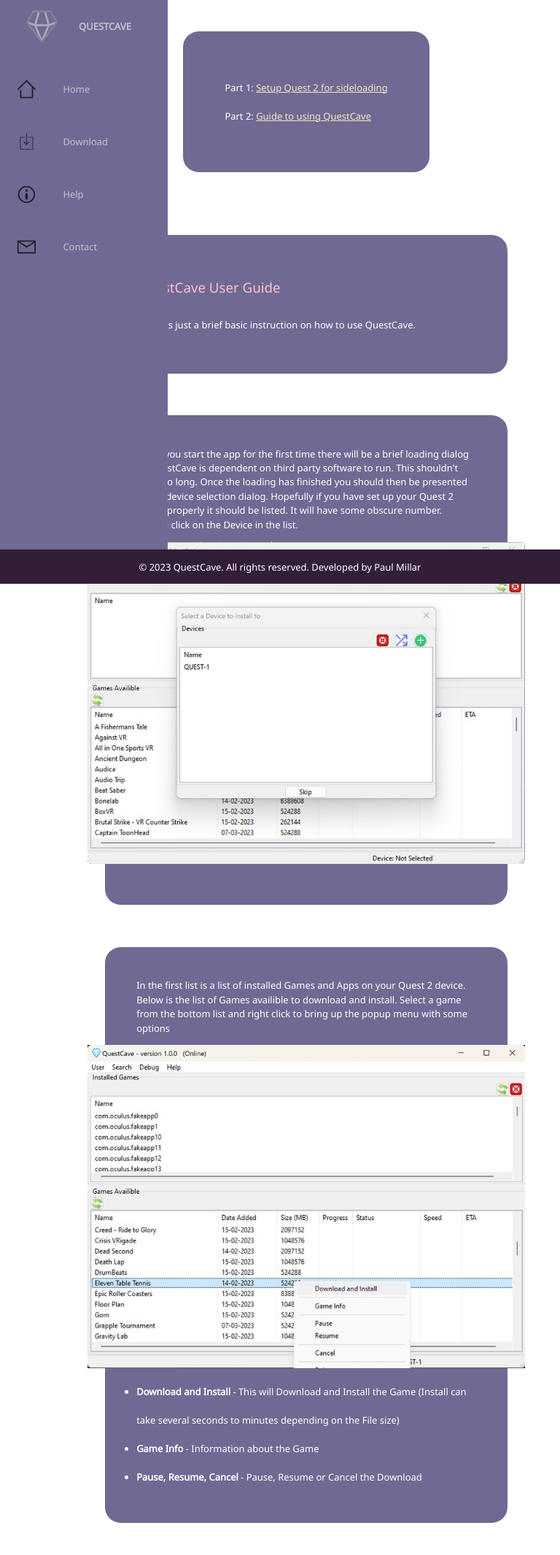
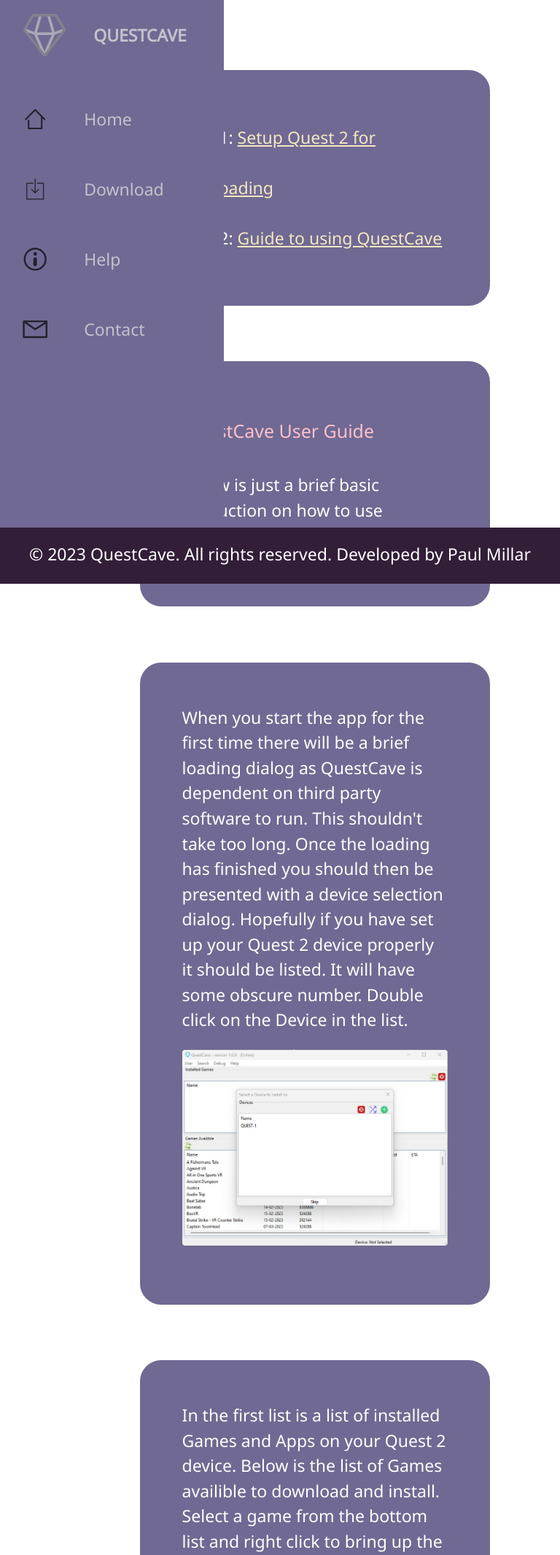
Before and after one commit to xxchaosxx210/quest_vr_auto_server, a FastAPI app: page /help/quest-cave-guide in a window 768 px wide. Shown: the top 2131 px of the page at 73% size. Run offline with FastAPI, Linux system fonts and the light colour scheme.

Commit message:
trying to fix the mobile help pages

```diff
--- a/static/css/style.css
+++ b/static/css/style.css
@@ -18,6 +18,7 @@
     padding: 0;
     margin: 0;
     font-family: 'Noto Sans', sans-serif;
+    font-size: 1.2rem;
 }
 
 body {
@@ -161,11 +162,6 @@
 
 /* Help Pages */
 
-.help-container {
-    display: flex;
-    justify-content: center;
-}
-
 .help-container h1 {
     margin-bottom: 1.5em;
 }
@@ -173,11 +169,6 @@
 .help-contents-ul {
     list-style: none;
     line-height: 3;
-}
-
-.help-contents-ul li {
-    text-align: left;
-    white-space: nowrap;
 }
 
 .help-contents-ul li a {
@@ -200,7 +191,7 @@
 }
 
 .help-image-holder img {
-    max-height: 100%;
+    max-width: 100%;
     object-fit: contain;
 }
 
@@ -249,8 +240,10 @@
 /* Mobile */
 @media only screen and (max-device-width:768px) {
 
-    * {
-        font-size: 1.5rem;
+    *,
+    *::before,
+    *::after {
+        font-size: 1.2rem;
     }
 
     h1 {
@@ -275,7 +268,7 @@
     .navbar {
         bottom: 0;
         width: 100vw;
-        height: 5rem;
+        height: 6rem;
         overflow: hidden;
     }
 
@@ -305,7 +298,6 @@
     .help-box {
         margin-left: 0.5rem;
         margin-right: 0.5rem;
-        padding: 3em;
         margin: 1.5rem;
     }
 
@@ -313,16 +305,8 @@
         margin-bottom: 7rem;
     }
 
-    .help-steps-list li{
+    .help-steps-list li {
         line-height: 2;
-    }
-
-    .help-image-holder img {
-        max-width: 768px;
-    }
-
-    .help-contents-ul li {
-        line-height: 3;
     }
 
     /*   Misc Elements   */
@@ -345,10 +329,6 @@
 
 /* Desktop */
 @media only screen and (min-device-width: 768px) {
-
-    * {
-        font-size: 0.9rem;
-    }
 
     p {
         line-height: 1.5;
--- a/templates/help-nav.html
+++ b/templates/help-nav.html
@@ -1,8 +1,6 @@
-<div class="help-container">
-    <div class="table-contents content-box large-spacing">
-        <ul class="help-contents-ul">
-            <li>Part 1: <a class="help-link" href="/help/quest-setup">Setup Quest 2 for sideloading</a></li>
-            <li>Part 2: <a class="help-link" href="/help/quest-cave-guide">Guide to using QuestCave</a></li>
-        </ul>
-    </div>
+<div class="content-box help-box">
+    <ul class="help-contents-ul">
+        <li>Part 1: <a class="help-link" href="/help/quest-setup">Setup Quest 2 for sideloading</a></li>
+        <li>Part 2: <a class="help-link" href="/help/quest-cave-guide">Guide to using QuestCave</a></li>
+    </ul>
 </div>
```
Also changed, not shown: 1 other file.
